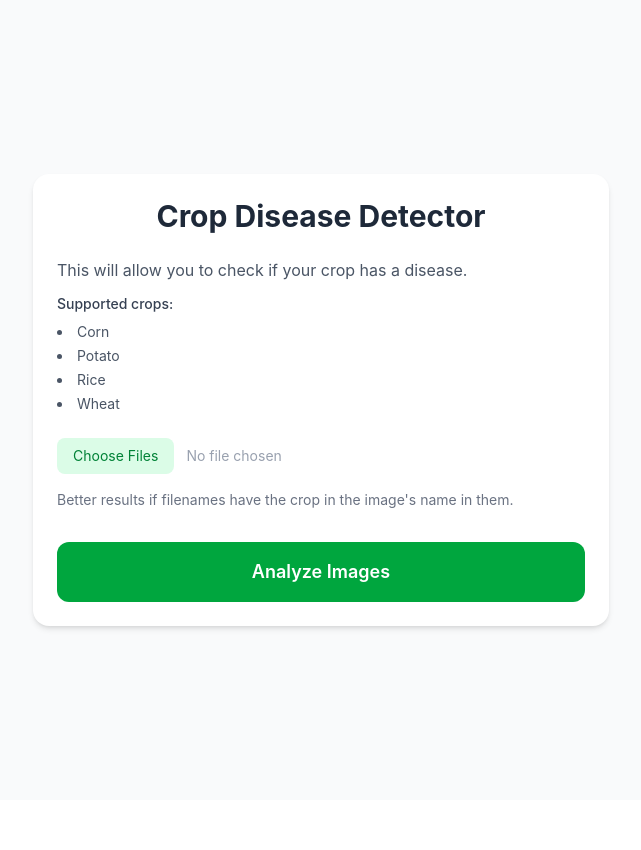
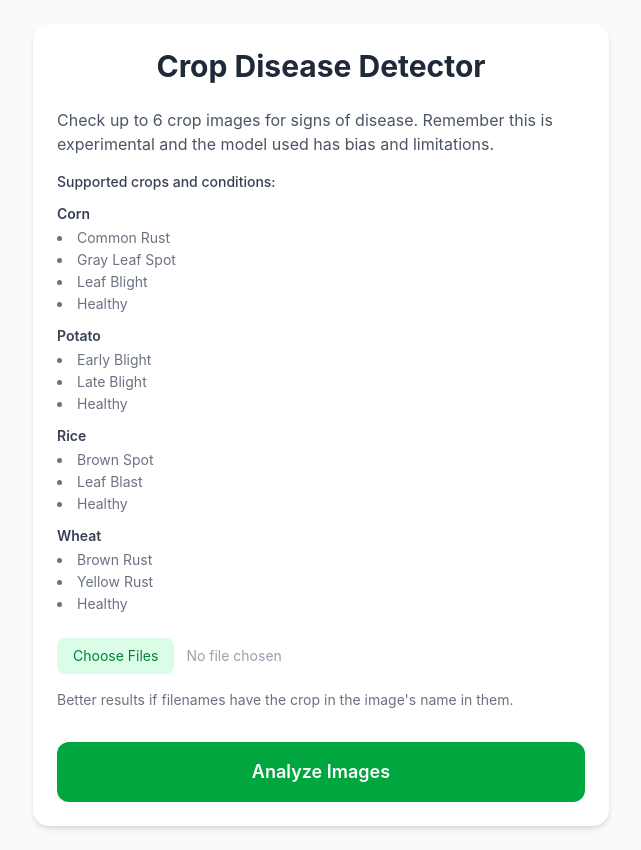
Before and after one commit to jacobhtkh/crop-disease-detector-web-app, a React (Vite) app: page / in a window 1280 px wide. Shown: the whole page, without its empty margins (319-960 px from the left). Before the commit the page ends 800 px from the top, so only its background shows below. Built offline with nearby package versions, Linux system fonts and the light colour scheme.

Commit message:
update readme and first page crop info

```diff
--- a/src/App.tsx
+++ b/src/App.tsx
@@ -141,17 +141,51 @@ export const App = () => {
         {results.length === 0 && (
           <>
             <div className='mb-6'>
-              <p className='text-gray-600 mb-3'>
-                This will allow you to check if your crop has a disease.
+              <p className='text-gray-600 mb-4'>
+                Check up to {MAX_FILES} crop images for signs of disease.
+                Remember this is experimental and the model used has bias and
+                limitations.
               </p>
-              <p className='text-sm font-medium text-gray-700 mb-2'>
-                Supported crops:
+              <p className='text-sm font-medium text-gray-700 mb-3'>
+                Supported crops and conditions:
               </p>
-              <ul className='list-disc list-inside text-gray-600 text-sm space-y-1'>
-                <li>Corn</li>
-                <li>Potato</li>
-                <li>Rice</li>
-                <li>Wheat</li>
+              <ul className='space-y-3'>
+                {[
+                  {
+                    crop: 'Corn',
+                    conditions: [
+                      'Common Rust',
+                      'Gray Leaf Spot',
+                      'Leaf Blight',
+                      'Healthy',
+                    ],
+                  },
+                  {
+                    crop: 'Potato',
+                    conditions: ['Early Blight', 'Late Blight', 'Healthy'],
+                  },
+                  {
+                    crop: 'Rice',
+                    conditions: ['Brown Spot', 'Leaf Blast', 'Healthy'],
+                  },
+                  {
+                    crop: 'Wheat',
+                    conditions: ['Brown Rust', 'Yellow Rust', 'Healthy'],
+                  },
+                ].map(({ crop, conditions }) => (
+                  <li key={crop}>
+                    <p className='text-sm font-semibold text-gray-700 mb-1'>
+                      {crop}
+                    </p>
+                    <ul className='list-disc list-inside space-y-0.5'>
+                      {conditions.map((condition) => (
+                        <li key={condition} className='text-sm text-gray-500'>
+                          {condition}
+                        </li>
+                      ))}
+                    </ul>
+                  </li>
+                ))}
               </ul>
             </div>
 
```
Also changed, not shown: 1 other file (tests, documents, lock files or other folders).
